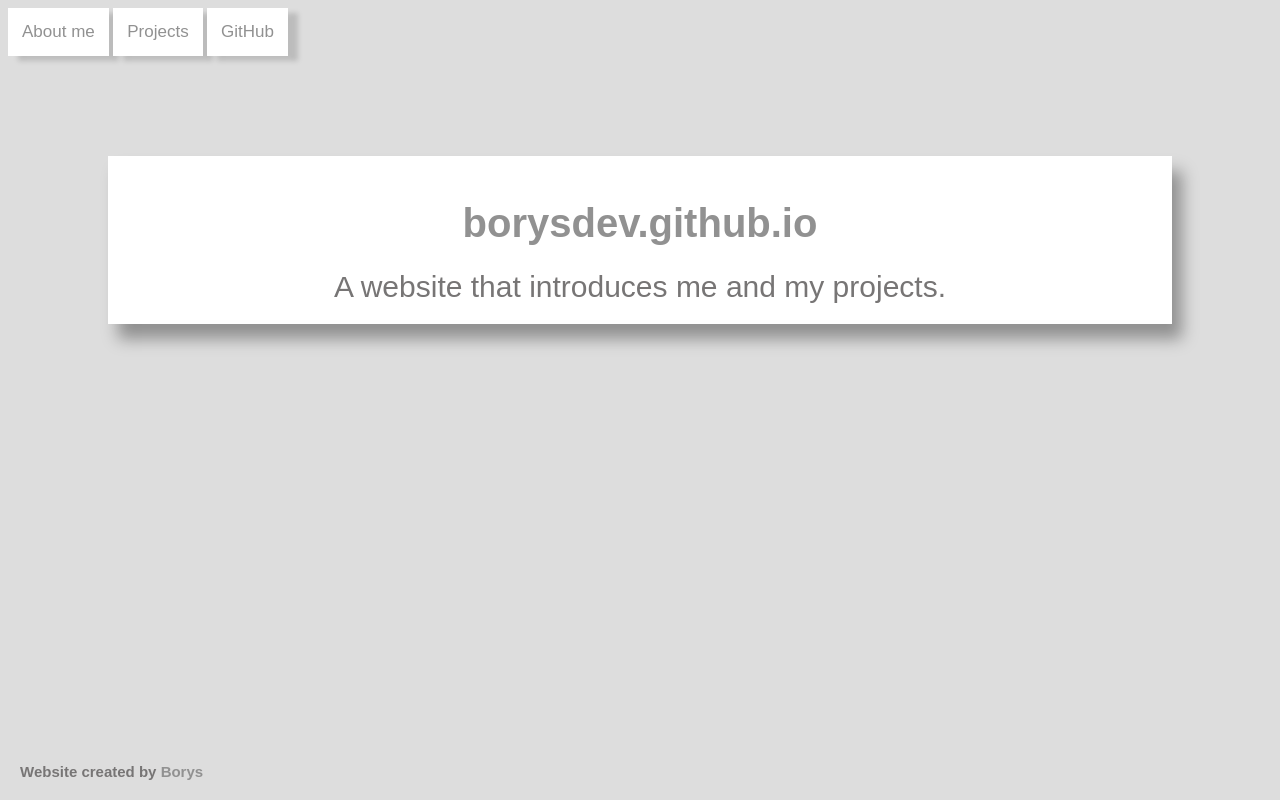
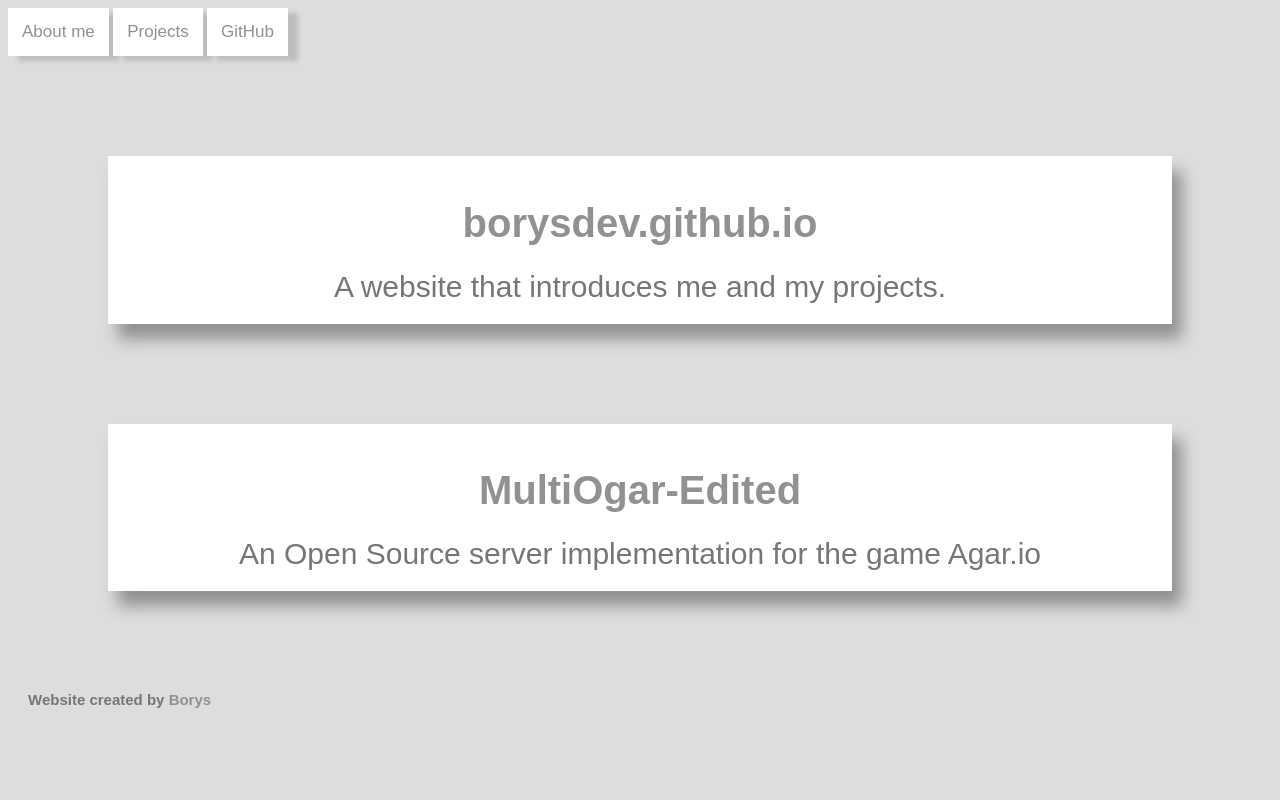
Before and after one commit to B0RYS/B0RYS.github.io, a plain HTML site: page index.html in a window 1280 px wide. Both pictures are taken after a click on the link "Projects". Drawn offline with Linux system fonts and the light colour scheme.

Commit message:
Quick changes

```diff
--- a/main.css
+++ b/main.css
@@ -82,7 +82,6 @@ a {
     margin: 20px;
     font-size: 15px;
 
-    position: fixed;
     left: 0;
     bottom: 0;
 }
--- a/main.js
+++ b/main.js
@@ -1,7 +1,7 @@
 const containers = document.getElementById("containers");
 window.projectList = [
     {name: "borysdev.github.io", description: "A website that introduces me and my projects.", link: "https://borysdev.github.io"},
-    {}
+    {name: "MultiOgar-Edited", description: "An Open Source server implementation for the game Agar.io", link: "https://github.com/MegaByte918/MultiOgar-Edited"}
 ];
 
 while (/Android|iPhone|iPad|iPod|BlackBerry|IEMobile|Opera Mini/i.test(navigator.userAgent)) {
@@ -23,7 +23,7 @@ function projects() {
     window.projectList.forEach(project => {
         if(!project.name || !project.description)return;
         containers.innerHTML += `<div class ='container'>\
-        <h1 class='title'><a href='${project.link || ""}'>${project.name}</a></h1>
+        <h1 class='title'><a href='${project.link || ""}' target='_blank'>${project.name}</a></h1>
         <div class='content'>${project.description}</div>
         </div>`
     });
```
